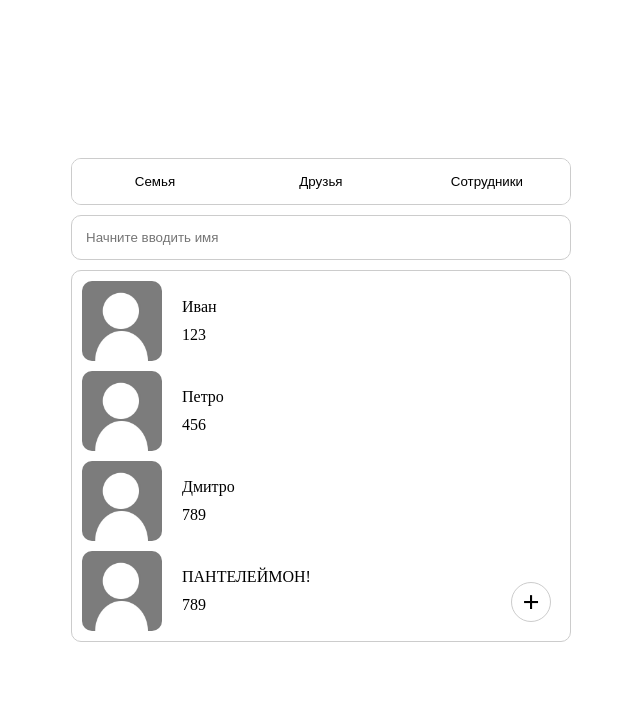
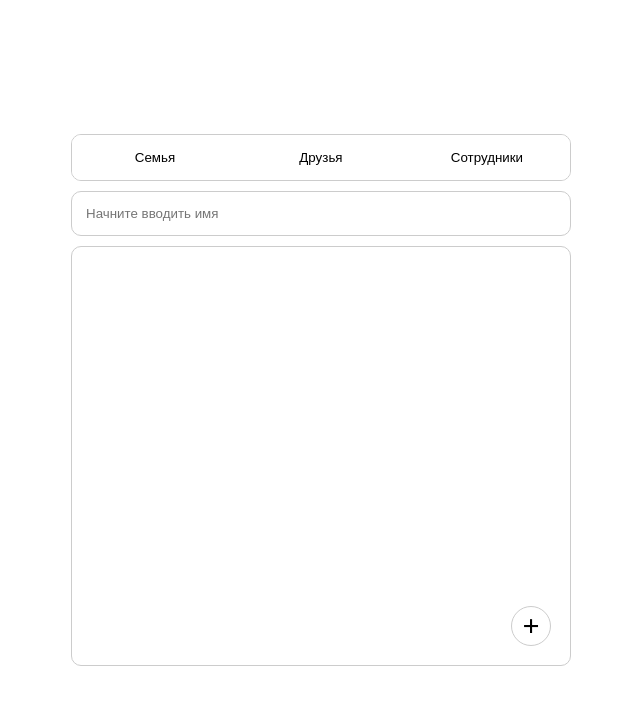
Before and after one commit to rkoshovyi/vue-contacts, a Vue app: page / in a window 1280 px wide. Shown: the top 704 px of the page, without its empty margins (319-959 px from the left). Built offline with nearby package versions, Linux system fonts and the light colour scheme.

Commit message:
adding/reading contacts to/from local storage

```diff
--- a/src/App.vue
+++ b/src/App.vue
@@ -38,7 +38,7 @@ export default {
   },
    methods: {
      addContact(contactInfo) {
-       this.$refs.contacts.test(contactInfo);
+       this.$refs.contacts.addContact(contactInfo);
      }
    }
 }
--- a/src/components/Contacts.vue
+++ b/src/components/Contacts.vue
@@ -2,7 +2,7 @@
 <div class="contacts-list-wrapper">
   <ul class="contacts-list">
     <li class="contact"
-        v-for="contact in contacts"
+        v-for="contact in contactsList"
         ref="contacts" >
       <div class="contact-image">
         <img src="../assets/no-avatar.jpg"/>
@@ -29,29 +29,28 @@ export default {
   name: 'Contacts',
   data() {
     return {
-      contacts: [
-        {
-          name: 'Иван',
-          number: '123'
-        },
-        {
-          name: 'Петро',
-          number: '456'
-        },
-        {
-          name: 'Дмитро',
-          number: '789'
-        },
-        {
-          name: 'ПАНТЕЛЕЙМОН!',
-          number: '789'
-        }
-      ]
+      contact: {
+        name: '',
+        number: ''
+      },
+      contactsList: []
     }
   },
+  mounted() {
+    this.getContacts();
+  },
   methods: {
-    test(contactInfo) {
-      this.contacts.push({name: contactInfo[0], number: contactInfo[1]});
+    addContact(contactInfo) {
+      this.contactsList.push({name: contactInfo[0], number: contactInfo[1]});
+      localStorage.setItem('contacts', JSON.stringify(this.contactsList));
+    },
+
+    getContacts() {
+      var contactsLocal = JSON.parse(localStorage.getItem('contacts') || '[]');
+
+      for (let i = 0; i < contactsLocal.length; i++) {
+        this.contactsList.push(contactsLocal[i]);
+      }
     }
   }
 }
@@ -66,7 +65,7 @@ export default {
 
   .contacts-list {
     width: 100%;
-    max-height: 500px;
+    height: 420px;
     padding: 10px;
     border-radius: 10px;
     border: 1px solid #ccc;
```
